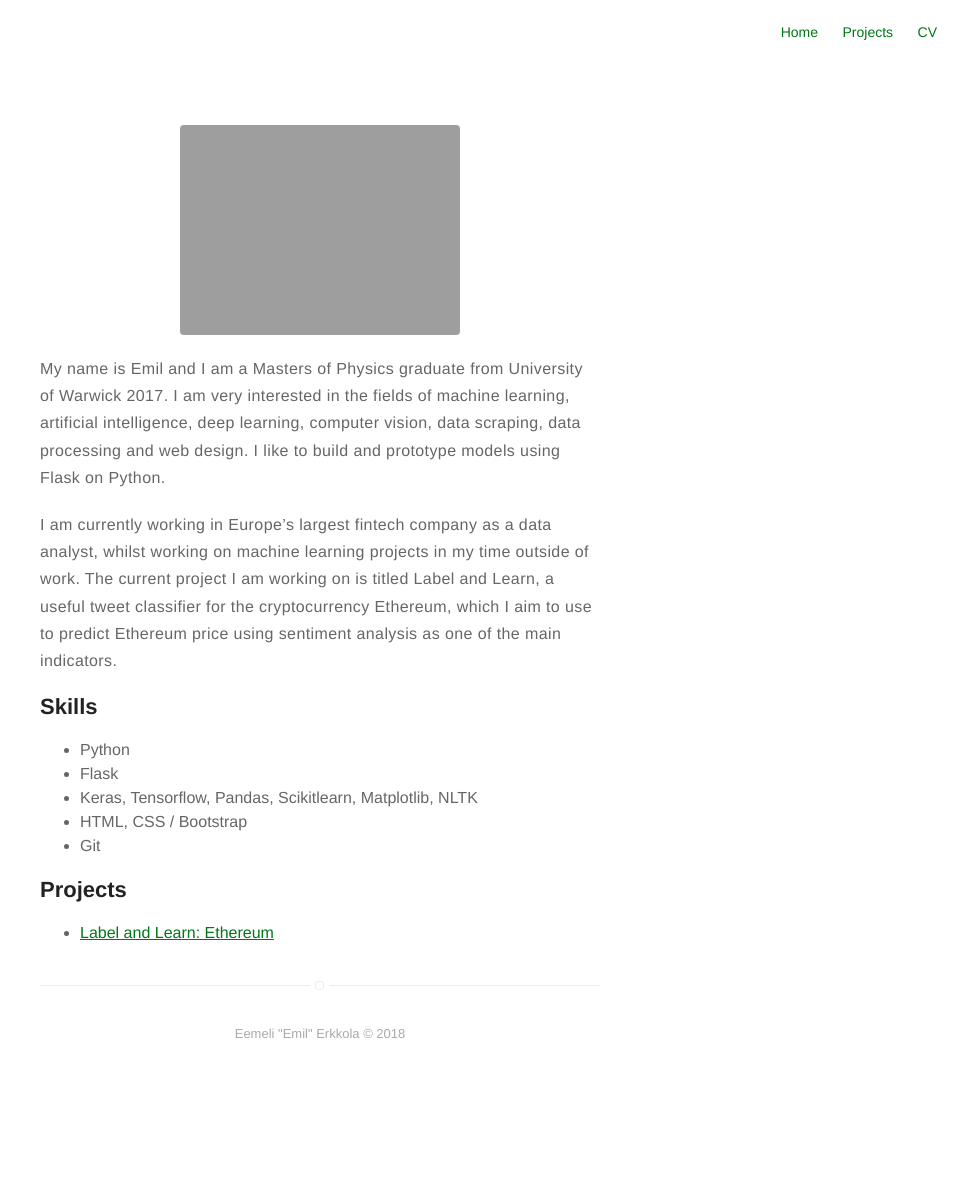
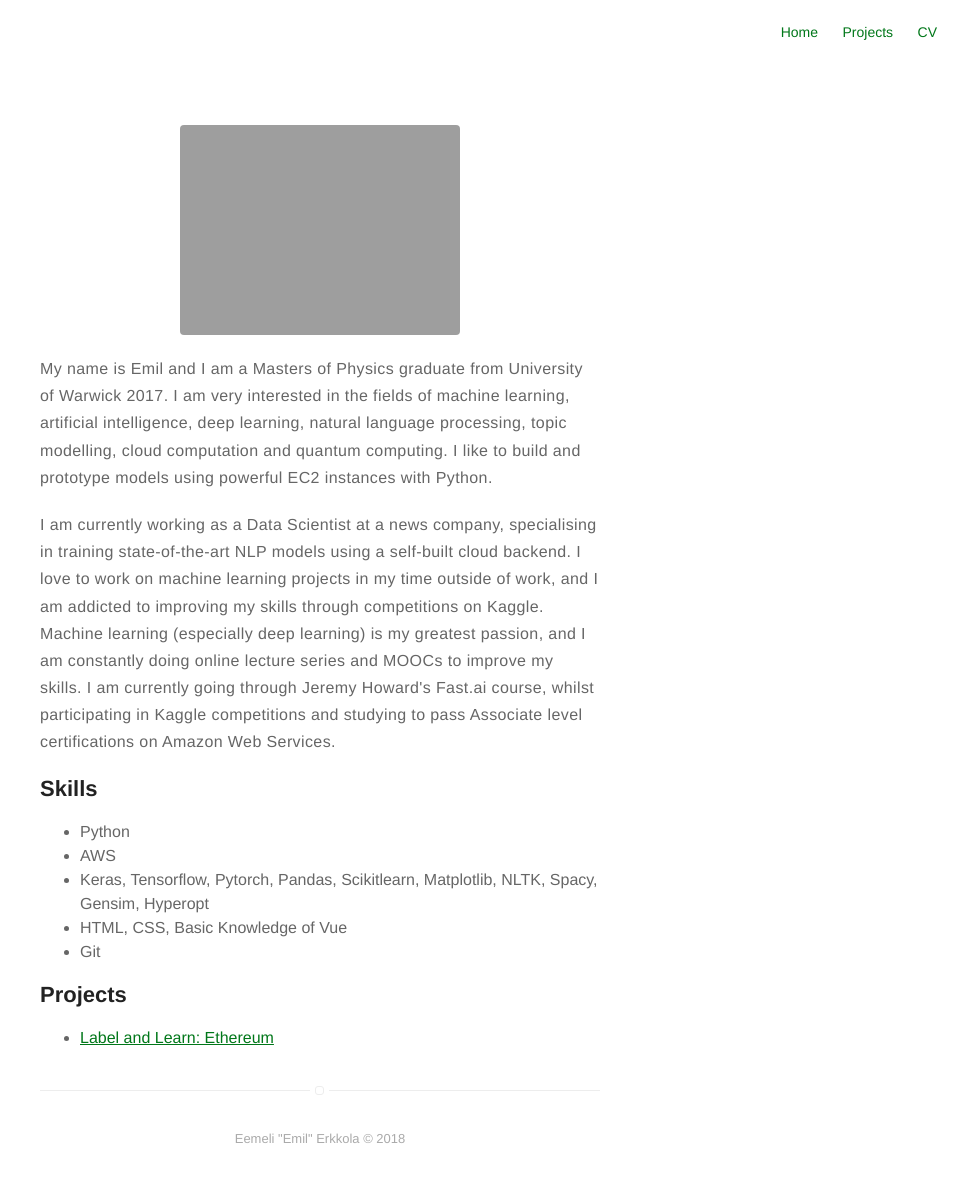
Before and after one commit to emilerkkola/emilerkkola.github.io, a Jekyll site: the page built from about.md, in a window 1280 px wide. Shown: the whole page, without its empty margins (320-1280 px from the left). Built offline with Jekyll 4.4.1, drawn with Linux system fonts in a browser that asks for light colours; before the commit the page ends 1081 px from its top, so only the background shows below that.

Commit message:
2018 Update

```diff
--- a/about.md
+++ b/about.md
@@ -4,17 +4,17 @@ layout: page
 ---
 ![Profile Image]({{ site.url }}/{{ site.picture }})
 
-<p>My name is Emil and I am a Masters of Physics graduate from University of Warwick 2017. I am very interested in the fields of machine learning, artificial intelligence, deep learning, computer vision, data scraping, data processing and web design. I like to build and prototype models using Flask on Python.</p>
+<p>My name is Emil and I am a Masters of Physics graduate from University of Warwick 2017. I am very interested in the fields of machine learning, artificial intelligence, deep learning, natural language processing, topic modelling, cloud computation and quantum computing. I like to build and prototype models using powerful EC2 instances with Python.</p>
 
-<p>I am currently working in Europe’s largest fintech company as a data analyst, whilst working on machine learning projects in my time outside of work. The current project I am working on is titled Label and Learn, a useful tweet classifier for the cryptocurrency Ethereum, which I aim to use to predict Ethereum price using sentiment analysis as one of the main indicators. </p>
+<p>I am currently working as a Data Scientist at a news company, specialising in training state-of-the-art NLP models using a self-built cloud backend. I love to work on machine learning projects in my time outside of work, and I am addicted to improving my skills through competitions on Kaggle. Machine learning (especially deep learning) is my greatest passion, and I am constantly doing online lecture series and MOOCs to improve my skills. I am currently going through Jeremy Howard's Fast.ai course, whilst participating in Kaggle competitions and studying to pass Associate level certifications on Amazon Web Services. </p>
 
 <h2>Skills</h2>
 
 <ul class="skill-list">
 	<li>Python</li>
-	<li>Flask</li>
-	<li>Keras, Tensorflow, Pandas, Scikitlearn, Matplotlib, NLTK</li>
-	<li>HTML, CSS / Bootstrap</li>
+	<li>AWS</li>
+	<li>Keras, Tensorflow, Pytorch, Pandas, Scikitlearn, Matplotlib, NLTK, Spacy, Gensim, Hyperopt</li>
+	<li>HTML, CSS, Basic Knowledge of Vue</li>
 	<li>Git</li>
 </ul>
 
```
Also changed, not shown: _posts/2018-01-07-nlp-and-aws-projects.markdown (added, +32 -0 lines), assets/aws.png (added).
